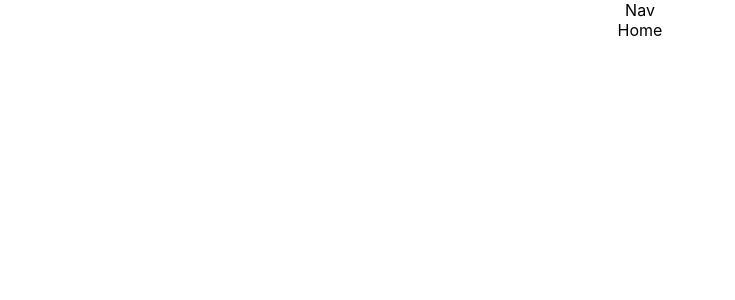
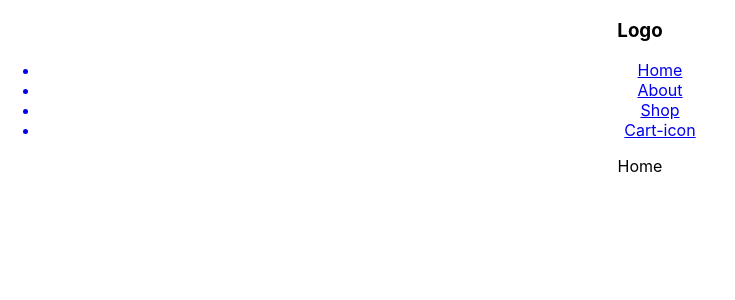
Before and after one commit to Bones1335/shopping-cart, a React (Create React App) app: page / in a window 1280 px wide. Shown: the top 300 px of the page, without its empty margins (0-735 px from the left). Built offline with nearby package versions, Linux system fonts and the light colour scheme.

Commit message:
create unstyled nav bar

```diff
--- a/src/components/Nav.js
+++ b/src/components/Nav.js
@@ -1,8 +1,26 @@
 import React from 'react';
+import '../App.css';
+import { Link } from 'react-router-dom';
 
 function Nav() {
   return (
-    <div>Nav</div>
+    <nav>
+        <h3>Logo</h3>
+        <ul className="nav-links">
+            <Link to="/">
+                <li>Home</li>
+            </Link>
+            <Link to="/about">
+                <li>About</li>
+            </Link>
+            <Link to="/shop">
+                <li>Shop</li>
+            </Link>
+            <Link to="/cart">
+                <li>Cart-icon</li>
+            </Link>
+        </ul>
+    </nav>
   )
 }
 
```
